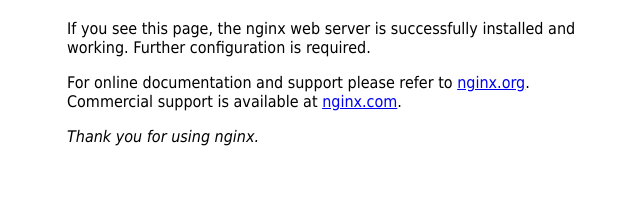
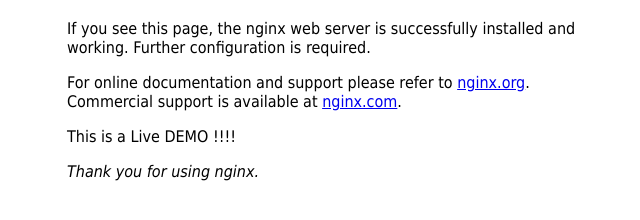
Before and after one commit to Techolution/afrasia-demo-app-CICD, a plain HTML site: page index.html in a window 1280 px wide. Shown: the part 62-282 px from the top of the page, without its empty margins (293-933 px from the left). Drawn offline with Linux system fonts and the light colour scheme.

Commit message:
Live demo

```diff
--- a/index.html
+++ b/index.html
@@ -19,6 +19,7 @@
 <a href="http://nginx.org/">nginx.org</a>.<br/>
 Commercial support is available at
 <a href="http://nginx.com/">nginx.com</a>.</p>
+    This is a Live DEMO !!!!
 <p><em>Thank you for using nginx.</em></p>
 </body>
 </html>
```
